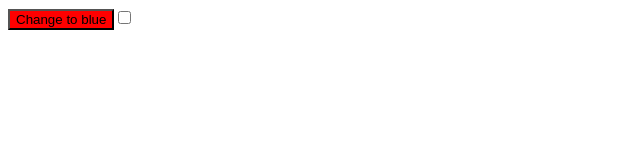
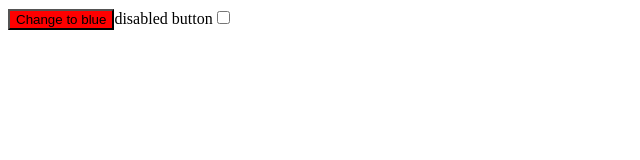
Before and after one commit to ezdar2743/react-jest, a React (Create React App) app in the folder react-jest/: page / in a window 1280 px wide. Shown: the top 160 px of the page, without its empty margins (0-640 px from the left). Built offline with nearby package versions, Linux system fonts and the light colour scheme.

Commit message:
add label to checkbox

```diff
--- a/react-jest/src/App.tsx
+++ b/react-jest/src/App.tsx
@@ -17,11 +17,13 @@ const App = () => {
       >
         Change to {isColor}
       </button>
+      <label htmlFor="disabled button">disabled button</label>
       <input
         type={"checkbox"}
         defaultChecked={disabled}
         aria-checked={disabled}
         onChange={(e) => setDisabled(e.target.checked)}
+        id="disabled button"
       ></input>
     </>
   );
```
Also changed, not shown: 1 other file (tests, documents, lock files or other folders).
